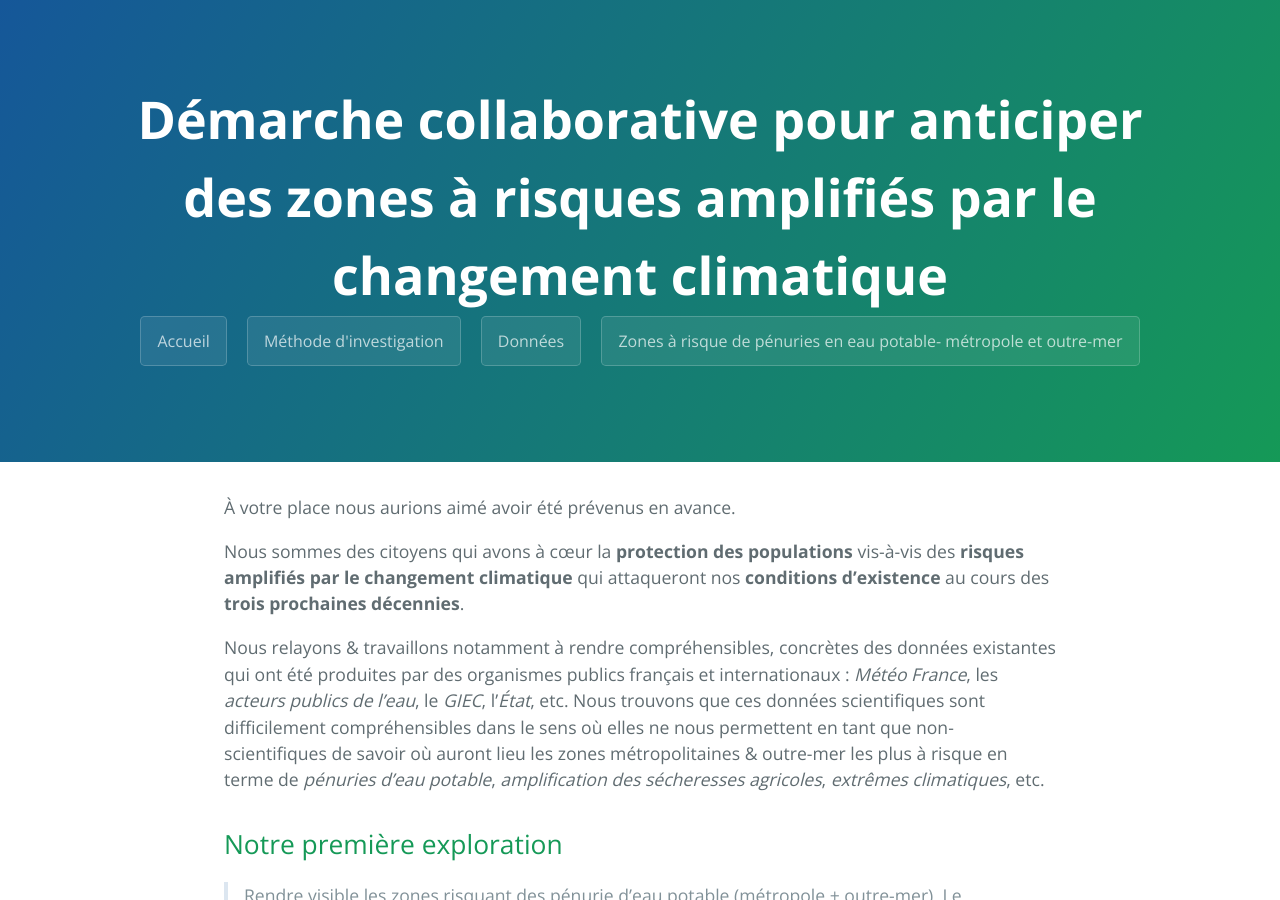
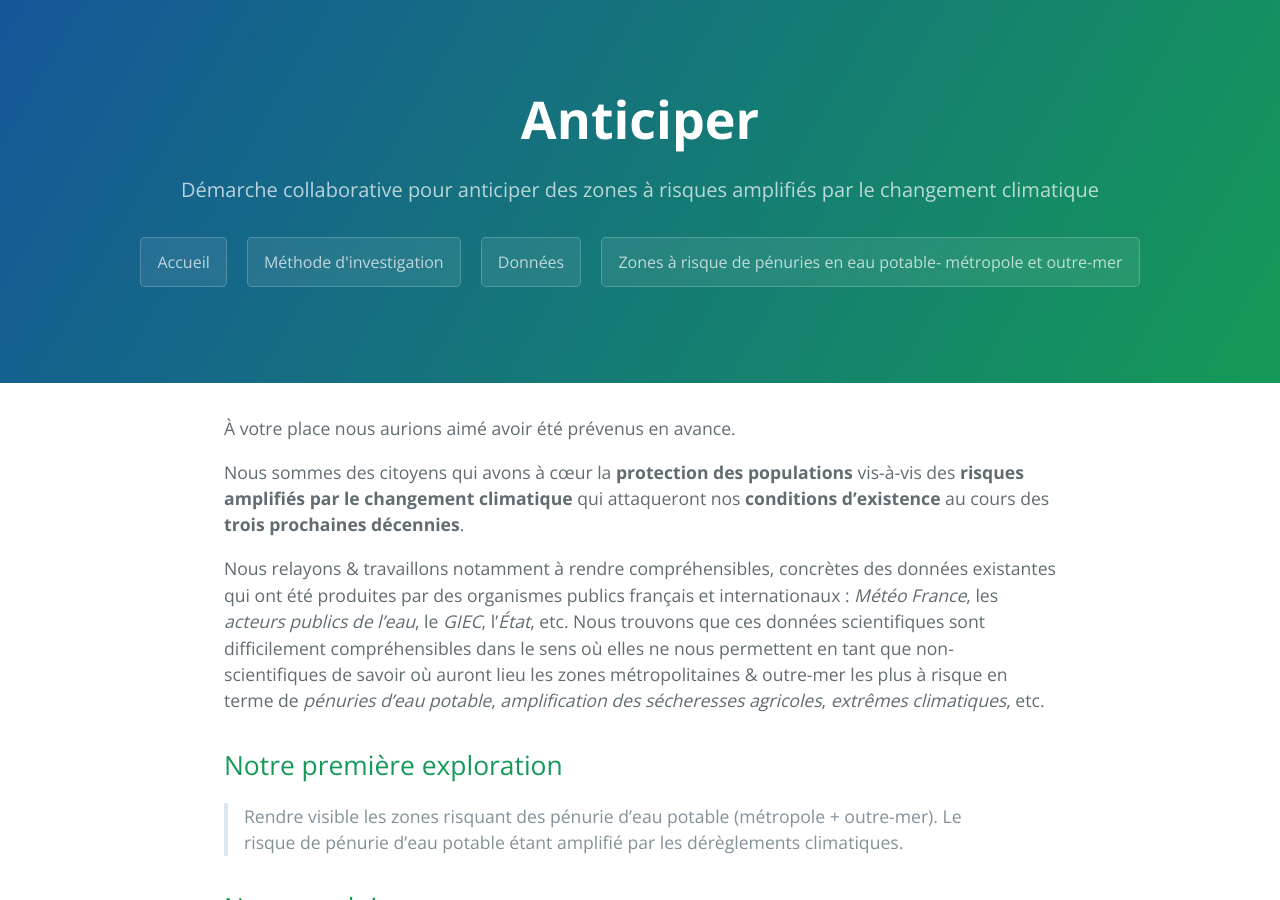
Before and after one commit to secheresses/Ancien-site, a Jekyll site: the page built from index.md, in a window 1280 px wide and 900 px high. Built offline with Jekyll 4.4.1, drawn with Linux system fonts in a browser that asks for light colours.

Commit message:
Git readd tagline

```diff
--- a/_layouts/default.html
+++ b/_layouts/default.html
@@ -23,7 +23,8 @@
     <a id="skip-to-content" href="#content">Aller au contenu</a>
 
     <header class="page-header" role="banner">
-      <h1 class="project-name">Démarche collaborative pour anticiper des zones à risques amplifiés par le changement climatique</h1>
+      <h1 class="project-name">{{ page.title | default: site.title | default: site.github.repository_name }}</h1>
+      <h2 class="project-tagline">Démarche collaborative pour anticiper des zones à risques amplifiés par le changement climatique</h2>
         <a href="https://anticiper.github.io" class="btn">Accueil</a>
         <a href="../methode" class="btn">Méthode d'investigation</a>
         <a href="../donnees" class="btn">Données</a>
```
